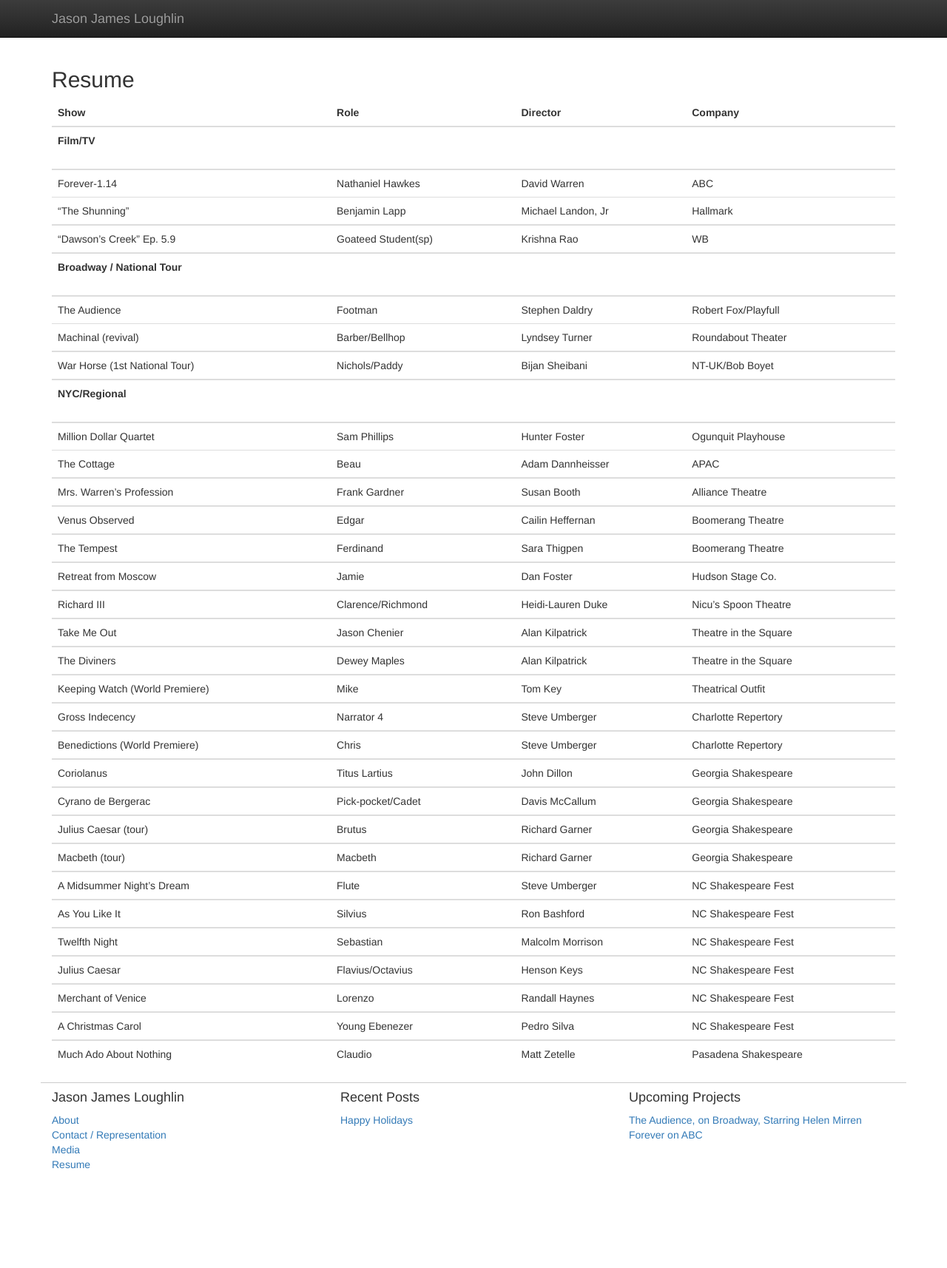
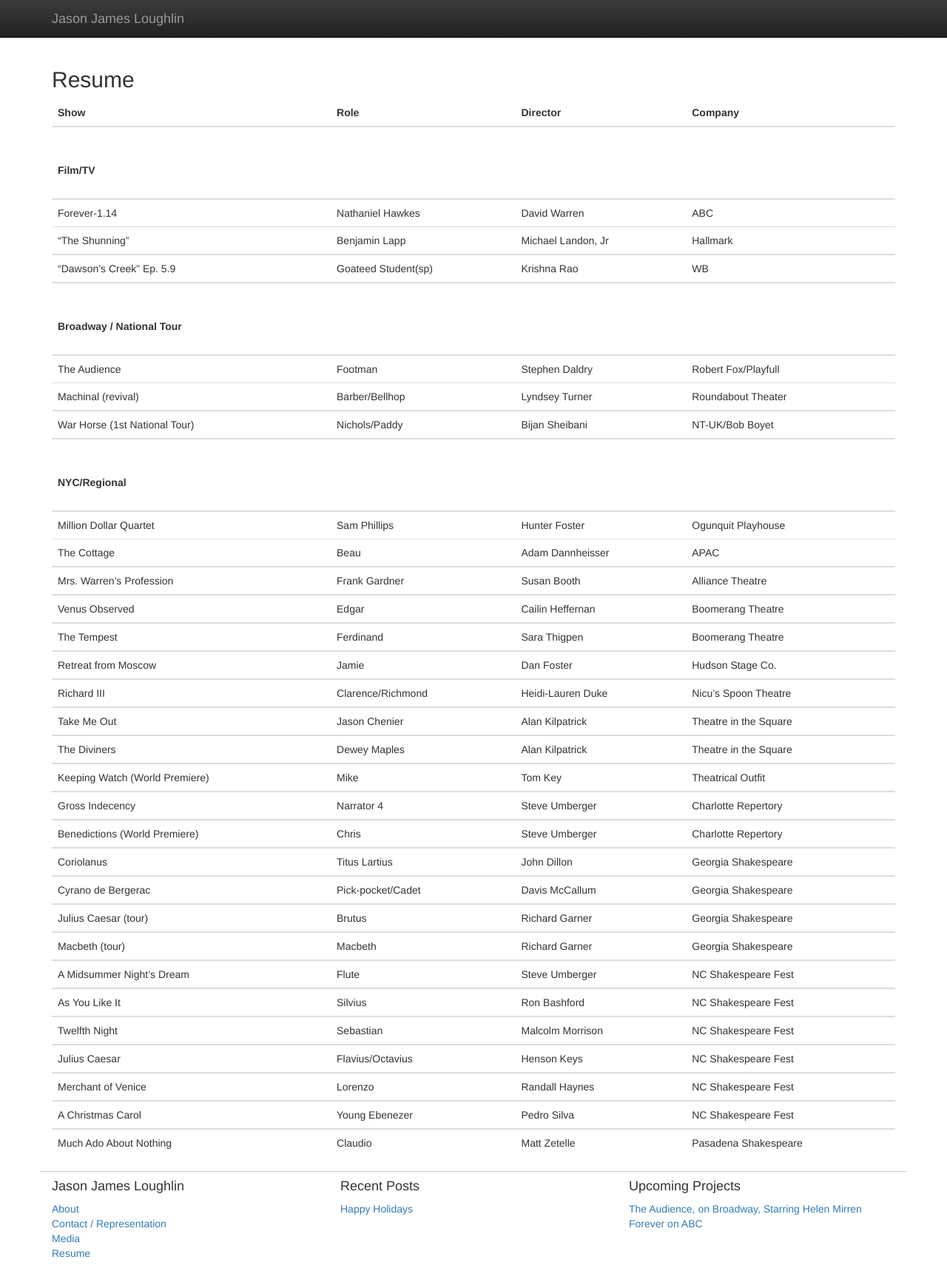
Before and after one commit to scotthelm/jasonjamesloughlin.com, a Jekyll site: the page built from resume.md, in a window 1280 px wide. Shown: the whole page at 74% size. Built offline with Jekyll 4.4.1, drawn with Linux system fonts in a browser that asks for light colours; nearby versions of some CDN libraries; before the commit the page ends 1594 px from its top, so only the background shows below that.

Commit message:
adds spaces to section headings

```diff
--- a/resume.md
+++ b/resume.md
@@ -5,21 +5,21 @@ title: Resume
 
 | Show | Role | Director | Company |
 | ---- | ---- | -------- | ------- |
-| **Film/TV**<br><br> ||||
+| <br><br>**Film/TV**<br><br> ||||
 |-----------|-|-|-|
 | Forever-1.14 | Nathaniel Hawkes | David Warren | ABC |
 | "The Shunning" | Benjamin Lapp | Michael Landon, Jr | Hallmark |
 |---------------|---------------|--------------------|----------|
 | "Dawson’s Creek" Ep. 5.9 | Goateed Student(sp) | Krishna Rao | WB |
 |--------------------------|---------------------|-------------|----|
-| **Broadway / National Tour**<br><br> ||||
+| <br><br>**Broadway / National Tour**<br><br> ||||
 | ---- | ---- | -------- | ------- |
 | The Audience | Footman | Stephen Daldry | Robert Fox/Playfull |
 | Machinal (revival) | Barber/Bellhop | Lyndsey Turner | Roundabout Theater |
 | ---- | ---- | -------- | ------- |
 | War Horse (1st National Tour) | Nichols/Paddy | Bijan Sheibani | NT-UK/Bob Boyet |
 | ---- | ---- | -------- | ------- |
-| **NYC/Regional**<br><br> ||||
+| <br><br>**NYC/Regional**<br><br> ||||
 | -- | -- | -- | -- |
 | Million Dollar Quartet | Sam Phillips | Hunter Foster | Ogunquit Playhouse |
 | The Cottage | Beau | Adam Dannheisser | APAC |
```
